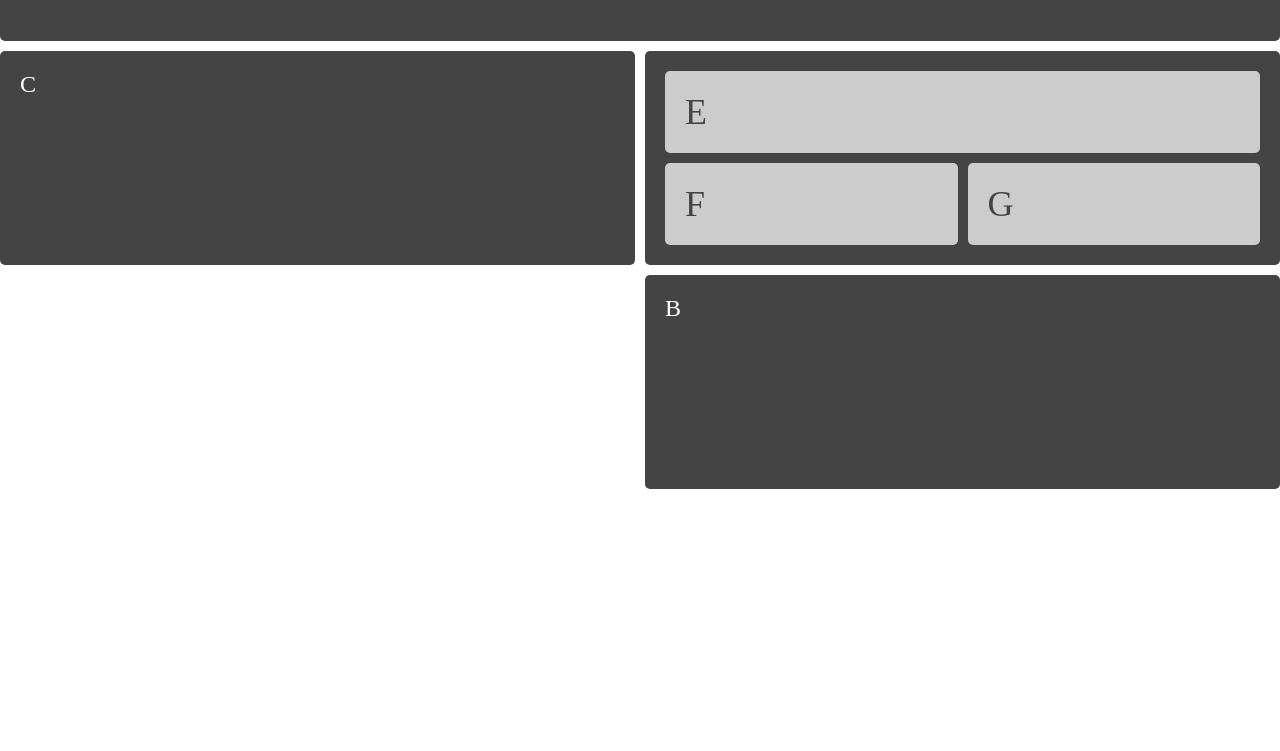
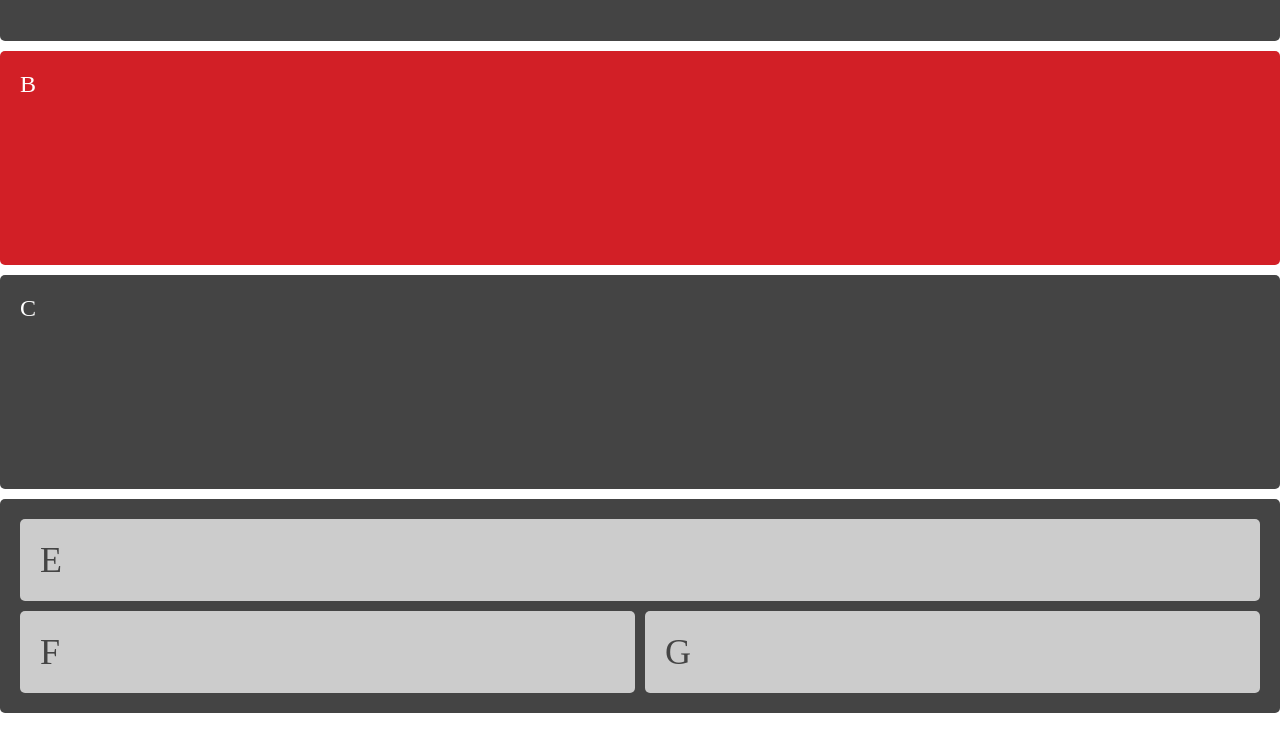
Before and after one commit to klimon69/miners_task, a plain HTML site: page грид курильщика/grid.html in a window 1280 px wide. Shown: the part 173-924 px from the top of the page. Before the commit the page ends 800 px from the top, so only its background shows below. Drawn offline with Linux system fonts and the light colour scheme.

Commit message:
smokerGrid

```diff
--- a/грид курильщика/grid.css
+++ b/грид курильщика/grid.css
@@ -6,7 +6,7 @@ body {
         display: grid;
       grid-gap: 10px;
         grid-template-columns: repeat(4, [col] 1fr ) ;
-        grid-template-rows: repeat(3, [row] 1fr );
+        grid-template-rows: repeat(11, [row] 1fr );
         background-color: #fff;
         color: #444;
     }
@@ -30,18 +30,19 @@ body {
     }
 
     .b {
-        grid-column: col 3 / span 2;
+        background-color: #d21f26;
+        grid-column: col / span 4;
+        grid-row: row 2;
+    }
+
+    .c {
+        grid-column: col / span 4;
         grid-row: row 3;
     }
 
-    .c {
-        grid-column: col / span 2;
-        grid-row: row 2;
-    }
-
     .d{
-        grid-column: col 3 / span 2;
-        grid-row: row 2;
+        grid-column: col / span 4;
+        grid-row: row 4;
         display: grid;
     grid-gap: 10px;
         grid-template-columns: 1fr 1fr;
--- a/грид курильщика/grid.html
+++ b/грид курильщика/grid.html
@@ -2,7 +2,7 @@
 <html>
   <head>
     <meta http-equiv="Content-Type" content="text/html; charset=utf-8">
-    <title>grid</title>
+    <title>Грид хуид блядь</title>
     <link rel="stylesheet" type="text/css" href="grid.css">
   </head>
 
```
